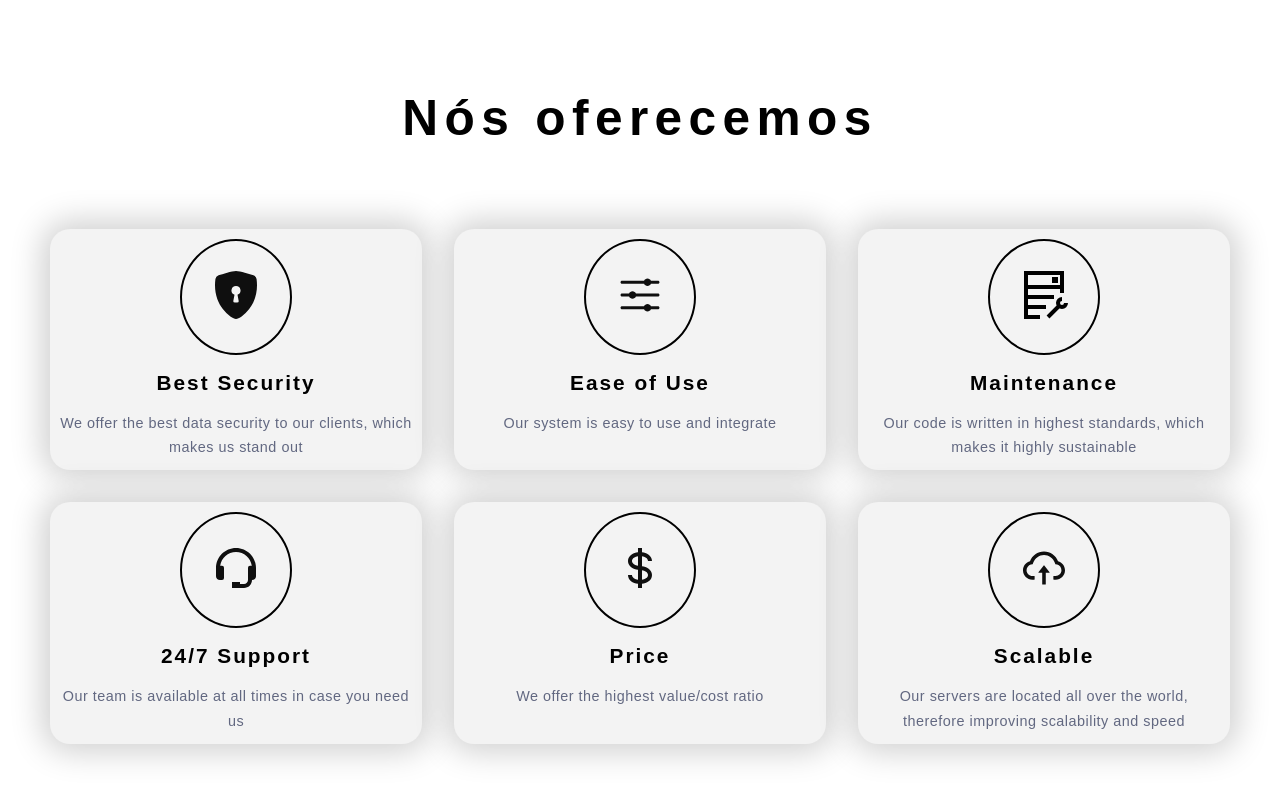
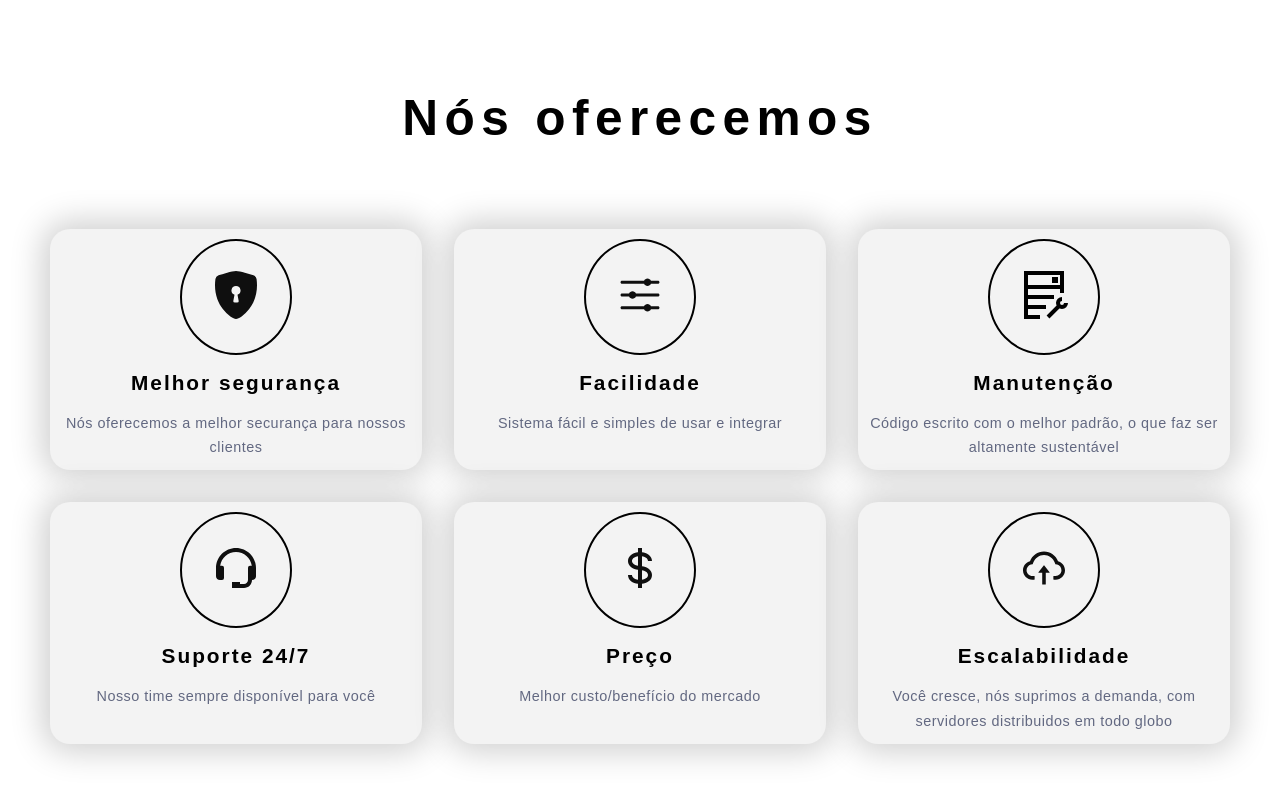
Before and after one commit to vasconceloscezar/okappi-first-class, a React (Create React App) app: page / in a window 1280 px wide. Shown: the part 848-1648 px from the top of the page. Built offline with nearby package versions, Linux system fonts and the light colour scheme.

Commit message:
fix: features copy

```diff
--- a/src/data/FeaturesData.js
+++ b/src/data/FeaturesData.js
@@ -1,48 +1,47 @@
-import React from 'react';
+import React from "react";
 
-import { BsFillShieldLockFill } from 'react-icons/bs';
-import { IoIosOptions } from 'react-icons/io';
-import { AiOutlineCloudUpload } from 'react-icons/ai';
-import { BiSupport, BiDollar } from 'react-icons/bi';
-import { GrHostMaintenance } from 'react-icons/gr';
+import { BsFillShieldLockFill } from "react-icons/bs";
+import { IoIosOptions } from "react-icons/io";
+import { AiOutlineCloudUpload } from "react-icons/ai";
+import { BiSupport, BiDollar } from "react-icons/bi";
+import { GrHostMaintenance } from "react-icons/gr";
 const iconStyle = (Icon) => <Icon size="3rem" color="#0f0f0f" />;
 
 export const featuresData = [
   {
-		name: 'Best Security',
-		description: 'We offer the best data security to our clients, which makes us stand out',
+    name: "Melhor segurança",
+    description: "Nós oferecemos a melhor securança para nossos clientes",
     icon: iconStyle(BsFillShieldLockFill),
-		imgClass: 'one',
+    imgClass: "one",
   },
   {
-		name: 'Ease of Use',
-		description: 'Our system is easy to use and integrate',
+    name: "Facilidade",
+    description: "Sistema fácil e simples de usar e integrar",
     icon: iconStyle(IoIosOptions),
-		imgClass: 'two',
+    imgClass: "two",
   },
   {
-		name: 'Maintenance',
-		description: 'Our code is written in highest standards, which makes it highly sustainable',
+    name: "Manutenção",
+    description: "Código escrito com o melhor padrão, o que faz ser altamente sustentável",
     icon: iconStyle(GrHostMaintenance),
-		imgClass: 'three',
+    imgClass: "three",
   },
   {
-		name: '24/7 Support',
-		description: 'Our team is available at all times in case you need us',
+    name: "Suporte 24/7",
+    description: "Nosso time sempre disponível para você",
     icon: iconStyle(BiSupport),
-		imgClass: 'four',
+    imgClass: "four",
   },
   {
-		name: 'Price',
-		description: 'We offer the highest value/cost ratio',
+    name: "Preço",
+    description: "Melhor custo/benefício do mercado",
     icon: iconStyle(BiDollar),
-		imgClass: 'five',
+    imgClass: "five",
   },
   {
-		name: 'Scalable',
-		description:
-			'Our servers are located all over the world, therefore improving scalability and speed ',
+    name: "Escalabilidade",
+    description: "Você cresce, nós suprimos a demanda, com servidores distribuidos em todo globo",
     icon: iconStyle(AiOutlineCloudUpload),
-		imgClass: 'six',
+    imgClass: "six",
   },
 ];
```
Lines whose indentation alone changed are shown as unchanged.
